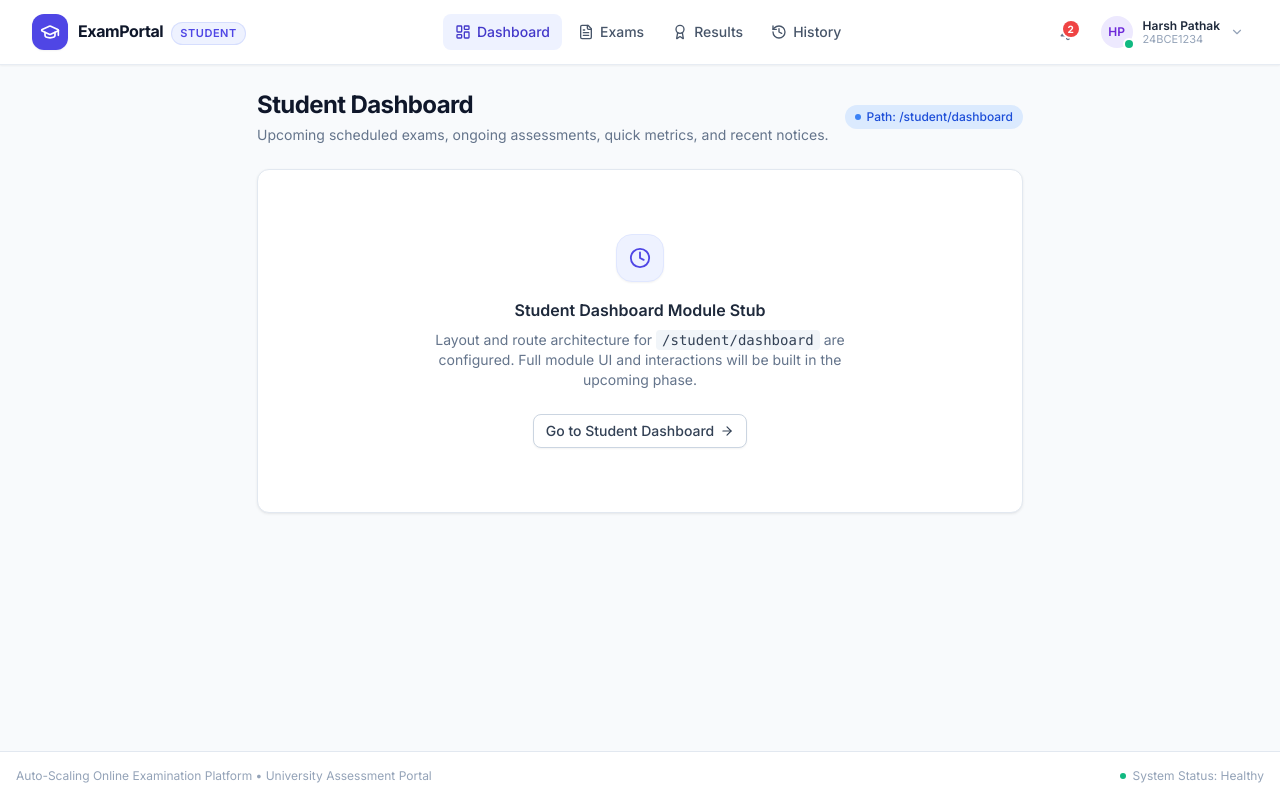
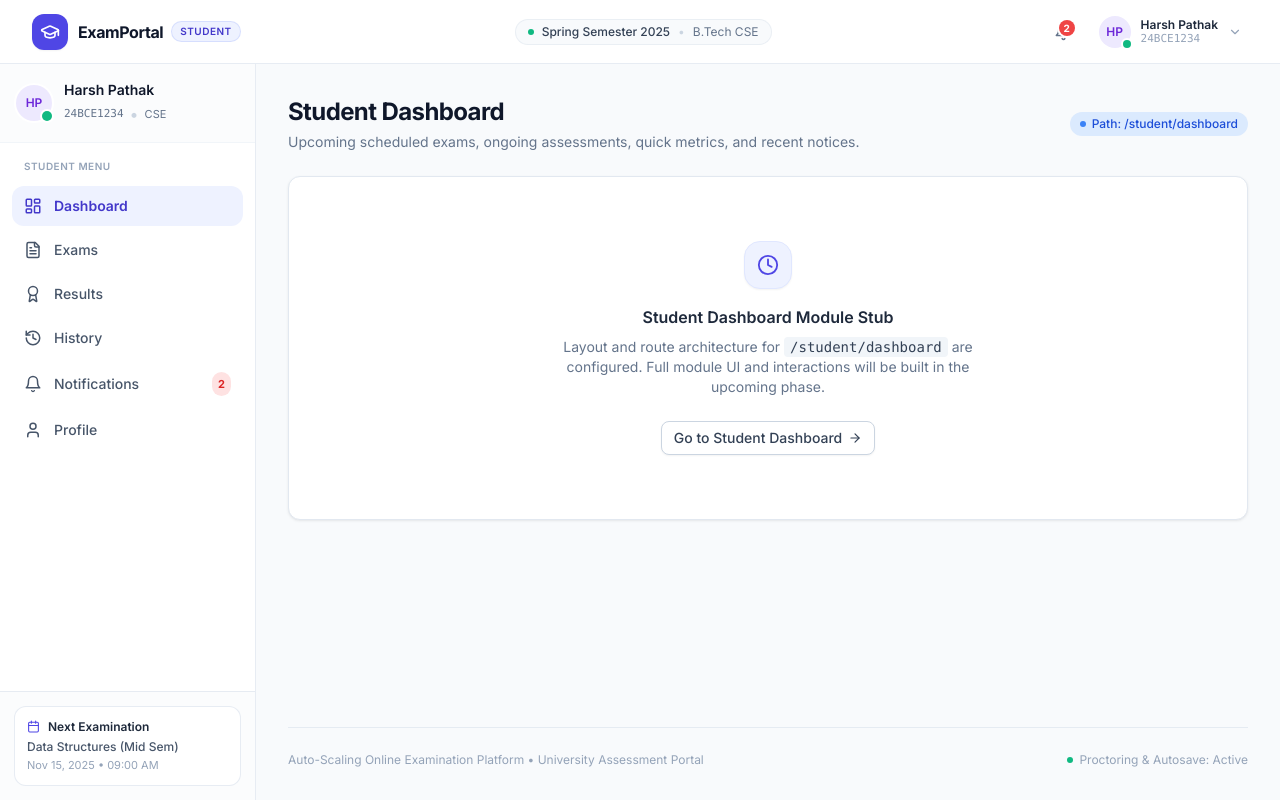
Before and after one commit to Harsh-pa-thak/Auto-Scaling-Online-Examination-Platform, a React (Vite) app in the folder frontend/: page /student/dashboard in a window 1280 px wide. Built offline with nearby package versions, Linux system fonts and the light colour scheme.

Commit message:
module wise editing

```diff
--- a/frontend/src/layouts/StudentLayout.jsx
+++ b/frontend/src/layouts/StudentLayout.jsx
@@ -1,228 +1,50 @@
 import { useState } from 'react'
-import { NavLink, Link, Outlet, useNavigate } from 'react-router-dom'
-import {
-  GraduationCap,
-  LayoutDashboard,
-  FileText,
-  Award,
-  History,
-  Bell,
-  User,
-  LogOut,
-  Menu,
-  X,
-  ShieldCheck,
-  ChevronDown,
-} from 'lucide-react'
-import { useAuth } from '../hooks/useAuth'
-import Avatar from '../components/common/Avatar'
-import Dropdown, { DropdownItem, DropdownDivider } from '../components/common/Dropdown'
-import { mockNotifications } from '../data/mockData'
+import { Outlet } from 'react-router-dom'
+import StudentNavbar from '../components/student/StudentNavbar'
+import StudentSidebar from '../components/student/StudentSidebar'
 
-const navLinks = [
-  { to: '/student/dashboard', label: 'Dashboard', icon: LayoutDashboard },
-  { to: '/student/exams',     label: 'Exams',     icon: FileText },
-  { to: '/student/results',   label: 'Results',   icon: Award },
-  { to: '/student/history',   label: 'History',   icon: History },
-]
-
+/**
+ * StudentLayout — Main application shell for all student portal routes (/student/*)
+ *
+ * Provides:
+ * - Desktop: Sticky top navbar, fixed left sidebar, main content area with nested Outlet
+ * - Mobile: Responsive hamburger drawer menu
+ * - Profile dropdown, notification badge, and university branding
+ */
 export default function StudentLayout() {
-  const { user, logout } = useAuth()
-  const navigate = useNavigate()
   const [mobileMenuOpen, setMobileMenuOpen] = useState(false)
-
-  const unreadCount = mockNotifications.filter((n) => !n.read).length
-
-  // Fallback student info if auth state isn't initialized yet
-  const student = user || {
-    name: 'Harsh Pathak',
-    id: '24BCE1234',
-    branch: 'B.Tech CSE',
-    role: 'student',
-  }
-
-  const handleLogout = () => {
-    logout()
-    navigate('/login')
-  }
 
   return (
     <div className="min-h-screen bg-slate-50 flex flex-col font-sans">
-      {/* ── Top Navigation Bar ── */}
-      <header className="sticky top-0 z-40 bg-white border-b border-slate-200/80 shadow-sm">
-        <div className="max-w-7xl mx-auto px-4 sm:px-6 lg:px-8">
-          <div className="flex h-16 items-center justify-between gap-4">
-            {/* Brand Logo & Title */}
-            <div className="flex items-center gap-3">
-              <Link to="/student/dashboard" className="flex items-center gap-2.5 group">
-                <div className="flex h-9 w-9 items-center justify-center rounded-xl bg-primary-600 text-white shadow-sm transition-transform duration-150 group-hover:scale-105">
-                  <GraduationCap size={20} />
-                </div>
-                <div>
-                  <span className="text-base font-bold tracking-tight text-slate-900 group-hover:text-primary-600 transition-colors">
-                    ExamPortal
-                  </span>
-                  <span className="hidden sm:inline-block ml-2 text-[11px] font-semibold uppercase tracking-wider text-primary-600 bg-primary-50 px-2 py-0.5 rounded-full border border-primary-200/60">
-                    Student
-                  </span>
-                </div>
-              </Link>
-            </div>
+      {/* ── Top Navbar ── */}
+      <StudentNavbar onToggleMobileMenu={() => setMobileMenuOpen(true)} />
 
-            {/* Desktop Navigation Links */}
-            <nav className="hidden md:flex items-center gap-1">
-              {navLinks.map(({ to, label, icon: Icon }) => (
-                <NavLink
-                  key={to}
-                  to={to}
-                  className={({ isActive }) =>
-                    `nav-link ${isActive ? 'nav-link-active' : ''}`
-                  }
-                >
-                  <Icon size={16} />
-                  <span>{label}</span>
-                </NavLink>
-              ))}
-            </nav>
+      {/* ── Main Layout (Sidebar + Nested Outlet Area) ── */}
+      <div className="flex-1 flex min-h-[calc(100vh-4rem)]">
+        {/* Left Sidebar Navigation & Mobile Drawer */}
+        <StudentSidebar
+          mobileOpen={mobileMenuOpen}
+          onCloseMobile={() => setMobileMenuOpen(false)}
+        />
 
-            {/* Right Actions: Notifications & Profile */}
-            <div className="flex items-center gap-2 sm:gap-3">
-              {/* Notifications */}
-              <Link
-                to="/student/notifications"
-                aria-label="View notifications"
-                className="relative p-2 rounded-lg text-slate-500 hover:text-slate-800 hover:bg-slate-100 transition-colors"
-              >
-                <Bell size={18} />
-                {unreadCount > 0 && (
-                  <span className="absolute top-1.5 right-1.5 flex h-4 min-w-[16px] px-1 items-center justify-center rounded-full bg-red-500 text-[10px] font-bold text-white ring-2 ring-white">
-                    {unreadCount}
-                  </span>
-                )}
-              </Link>
+        {/* Nested Outlet Content Area */}
+        <main className="flex-1 min-w-0 p-4 sm:p-6 lg:p-8 flex flex-col">
+          <div className="flex-1 max-w-7xl w-full mx-auto">
+            <Outlet />
+          </div>
 
-              {/* User Profile Dropdown */}
-              <Dropdown
-                align="right"
-                width="w-60"
-                trigger={
-                  <button
-                    type="button"
-                    className="flex items-center gap-2.5 p-1 rounded-lg hover:bg-slate-100 transition-colors text-left"
-                  >
-                    <Avatar name={student.name} size="sm" status="online" />
-                    <div className="hidden lg:block text-left">
-                      <p className="text-xs font-semibold text-slate-800 leading-tight">
-                        {student.name}
-                      </p>
-                      <p className="text-[11px] text-slate-400 leading-tight">
-                        {student.id}
-                      </p>
-                    </div>
-                    <ChevronDown size={14} className="hidden sm:block text-slate-400" />
-                  </button>
-                }
-              >
-                <div className="px-3 py-2 border-b border-slate-100 mb-1">
-                  <p className="text-xs font-semibold text-slate-900">{student.name}</p>
-                  <p className="text-[11px] text-slate-500">{student.id} • {student.branch || 'CSE'}</p>
-                </div>
-
-                <DropdownItem
-                  icon={<User size={14} />}
-                  onClick={() => navigate('/student/profile')}
-                >
-                  My Profile
-                </DropdownItem>
-
-                <DropdownItem
-                  icon={<ShieldCheck size={14} />}
-                  onClick={() => navigate('/admin/dashboard')}
-                >
-                  Switch to Admin View
-                </DropdownItem>
-
-                <DropdownDivider />
-
-                <DropdownItem
-                  icon={<LogOut size={14} />}
-                  danger
-                  onClick={handleLogout}
-                >
-                  Sign Out
-                </DropdownItem>
-              </Dropdown>
-
-              {/* Mobile Menu Toggle Button */}
-              <button
-                type="button"
-                onClick={() => setMobileMenuOpen((prev) => !prev)}
-                aria-label="Toggle navigation menu"
-                className="md:hidden p-2 rounded-lg text-slate-600 hover:bg-slate-100 transition-colors"
-              >
-                {mobileMenuOpen ? <X size={20} /> : <Menu size={20} />}
-              </button>
-            </div>
-          </div>
-        </div>
-
-        {/* ── Mobile Navigation Drawer ── */}
-        {mobileMenuOpen && (
-          <div className="md:hidden border-t border-slate-200 bg-white px-4 pt-2 pb-4 space-y-1 shadow-lg animate-in slide-in-from-top-2 duration-150">
-            {navLinks.map(({ to, label, icon: Icon }) => (
-              <NavLink
-                key={to}
-                to={to}
-                onClick={() => setMobileMenuOpen(false)}
-                className={({ isActive }) =>
-                  `flex items-center gap-3 px-3 py-2.5 rounded-lg text-sm font-medium ${
-                    isActive
-                      ? 'bg-primary-50 text-primary-700 font-semibold'
-                      : 'text-slate-600 hover:bg-slate-50'
-                  }`
-                }
-              >
-                <Icon size={18} />
-                <span>{label}</span>
-              </NavLink>
-            ))}
-            <div className="pt-2 border-t border-slate-100">
-              <NavLink
-                to="/student/profile"
-                onClick={() => setMobileMenuOpen(false)}
-                className="flex items-center gap-3 px-3 py-2.5 rounded-lg text-sm font-medium text-slate-600 hover:bg-slate-50"
-              >
-                <User size={18} />
-                <span>My Profile</span>
-              </NavLink>
-              <button
-                type="button"
-                onClick={handleLogout}
-                className="flex w-full items-center gap-3 px-3 py-2.5 rounded-lg text-sm font-medium text-red-600 hover:bg-red-50"
-              >
-                <LogOut size={18} />
-                <span>Sign Out</span>
-              </button>
-            </div>
-          </div>
-        )}
-      </header>
-
-      {/* ── Main Content Area ── */}
-      <main className="flex-1 page-container">
-        <Outlet />
-      </main>
-
-      {/* ── Academic Footer ── */}
-      <footer className="border-t border-slate-200 bg-white py-4 text-center text-xs text-slate-400">
-        <div className="max-w-7xl mx-auto px-4 flex flex-col sm:flex-row items-center justify-between gap-2">
-          <span>Auto-Scaling Online Examination Platform • University Assessment Portal</span>
-          <span className="flex items-center gap-1.5 text-slate-400">
-            <span className="inline-block h-1.5 w-1.5 rounded-full bg-emerald-500" />
-            System Status: Healthy
-          </span>
-        </div>
-      </footer>
+          {/* Academic Footer */}
+          <footer className="mt-12 pt-6 border-t border-slate-200/80 text-xs text-slate-400 flex flex-col sm:flex-row items-center justify-between gap-2 max-w-7xl w-full mx-auto">
+            <span>
+              Auto-Scaling Online Examination Platform • University Assessment Portal
+            </span>
+            <span className="flex items-center gap-1.5 text-slate-400">
+              <span className="inline-block h-1.5 w-1.5 rounded-full bg-emerald-500" />
+              Proctoring & Autosave: Active
+            </span>
+          </footer>
+        </main>
+      </div>
     </div>
   )
 }
```
